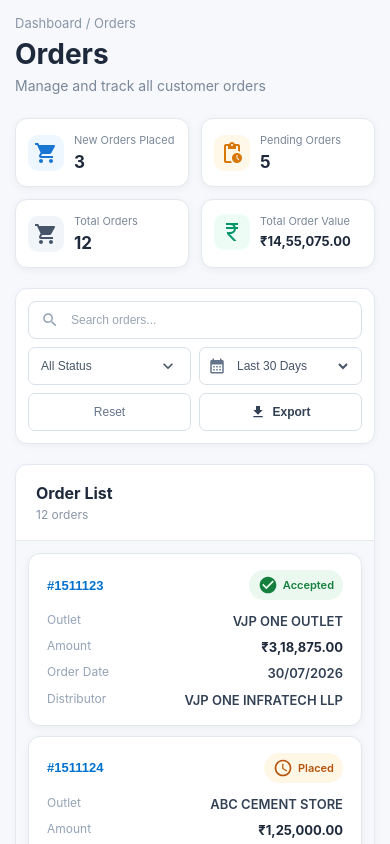
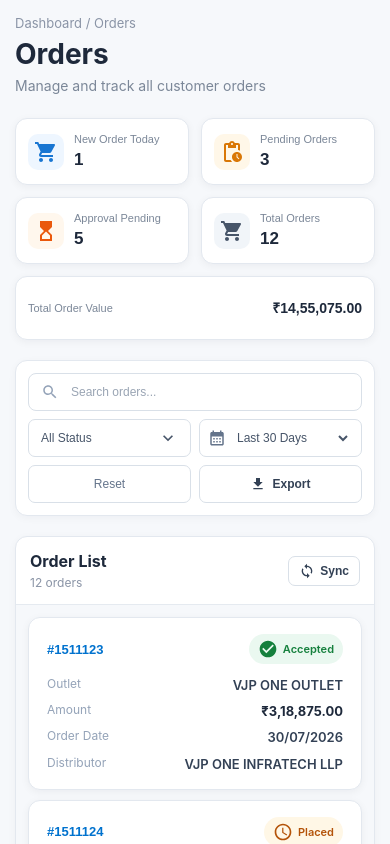
Before and after one commit to vervali-demo/jkc-dashboard, a React (Create React App) app: page /jkc-dashboard/orders in a window 390 px wide. Shown: the top 844 px of the page. Built offline with nearby package versions, Linux system fonts and the light colour scheme.

Commit message:
add sync button and new card

```diff
--- a/src/pages/OrderDashboard.jsx
+++ b/src/pages/OrderDashboard.jsx
@@ -9,6 +9,8 @@ import ChevronRightIcon from "@mui/icons-material/ChevronRight";
 import ShoppingCartIcon from "@mui/icons-material/ShoppingCart";
 import PendingActionsIcon from "@mui/icons-material/PendingActions";
 import CurrencyRupeeIcon from "@mui/icons-material/CurrencyRupee";
+import HourglassTopIcon from "@mui/icons-material/HourglassTop";
+import SyncIcon from "@mui/icons-material/Sync";
 import UnfoldMoreIcon from "@mui/icons-material/UnfoldMore";
 import ArrowUpwardIcon from "@mui/icons-material/ArrowUpward";
 import ArrowDownwardIcon from "@mui/icons-material/ArrowDownward";
@@ -115,6 +117,47 @@ const normalizeStatus = (status) => {
         .toLowerCase();
 };
 
+const isSameDay = (dateA, dateB) => {
+    if (!dateA || !dateB) {
+        return false;
+    }
+
+    return (
+        dateA.getFullYear() === dateB.getFullYear() &&
+        dateA.getMonth() === dateB.getMonth() &&
+        dateA.getDate() === dateB.getDate()
+    );
+};
+
+const matchesSummaryFilter = (order, summaryFilter, referenceDate) => {
+    if (!summaryFilter || summaryFilter === "total" || summaryFilter === "value") {
+        return true;
+    }
+
+    const status = normalizeStatus(getOrderStatus(order));
+    const orderDate = parseOrderDate(order.orderDate);
+
+    if (summaryFilter === "newToday") {
+        return (
+            isSameDay(orderDate, referenceDate) &&
+            (status === "placed" || status === "new" || status === "pending")
+        );
+    }
+
+    if (summaryFilter === "pending") {
+        return (
+            status === "accepted" ||
+            status === "partial fulfilled"
+        );
+    }
+
+    if (summaryFilter === "approvalPending") {
+        return status === "distributor edit" || status === "placed";
+    }
+
+    return true;
+};
+
 // --------------------------------------------------
 // CURRENCY
 // --------------------------------------------------
@@ -174,6 +217,10 @@ const OrderDashboard = () => {
     const [search, setSearch] = useState("");
 
     const [selectedStatuses, setSelectedStatuses] = useState([]);
+
+    const [summaryFilter, setSummaryFilter] = useState(null);
+
+    const [isSyncing, setIsSyncing] = useState(false);
 
     const [statusDropdownOpen, setStatusDropdownOpen] = useState(false);
 
@@ -309,6 +356,10 @@ const OrderDashboard = () => {
         return dateFilteredOrders.filter((order) => {
             const status = getOrderStatus(order);
 
+            if (!matchesSummaryFilter(order, summaryFilter, referenceDate)) {
+                return false;
+            }
+
             const matchesStatus =
                 selectedNormalized.length === 0 ||
                 selectedNormalized.includes(normalizeStatus(status));
@@ -341,7 +392,7 @@ const OrderDashboard = () => {
 
             return searchableText.includes(searchValue);
         });
-    }, [dateFilteredOrders, search, selectedStatuses]);
+    }, [dateFilteredOrders, search, selectedStatuses, summaryFilter, referenceDate]);
 
     // --------------------------------------------------
     // SORT
@@ -377,20 +428,26 @@ const OrderDashboard = () => {
     // --------------------------------------------------
 
     const summary = useMemo(() => {
-        const newOrders = dateFilteredOrders.filter((order) => {
+        const newTodayOrders = dateFilteredOrders.filter((order) => {
             const status = normalizeStatus(getOrderStatus(order));
+            const orderDate = parseOrderDate(order.orderDate);
 
-            return status === "placed" || status === "new" || status === "pending";
+            return (
+                isSameDay(orderDate, referenceDate) &&
+                (status === "placed" || status === "new" || status === "pending")
+            );
         });
 
         const pendingOrders = dateFilteredOrders.filter((order) => {
             const status = normalizeStatus(getOrderStatus(order));
 
-            return (
-                status === "accepted" ||
-                status === "distributor edit" ||
-                status === "partial fulfilled"
-            );
+            return status === "accepted" || status === "partial fulfilled";
+        });
+
+        const approvalPendingOrders = dateFilteredOrders.filter((order) => {
+            const status = normalizeStatus(getOrderStatus(order));
+
+            return status === "distributor edit" || status === "placed";
         });
 
         const totalValue = dateFilteredOrders.reduce(
@@ -399,12 +456,13 @@ const OrderDashboard = () => {
         );
 
         return {
-            newOrders: newOrders.length,
+            newToday: newTodayOrders.length,
             pendingOrders: pendingOrders.length,
+            approvalPending: approvalPendingOrders.length,
             totalOrders: dateFilteredOrders.length,
             totalValue,
         };
-    }, [dateFilteredOrders]);
+    }, [dateFilteredOrders, referenceDate]);
 
     // --------------------------------------------------
     // PAGINATION
@@ -412,7 +470,15 @@ const OrderDashboard = () => {
 
     useEffect(() => {
         setCurrentPage(1);
-    }, [search, selectedStatuses, fromDate, toDate, rowsPerPage, sortConfig]);
+    }, [
+        search,
+        selectedStatuses,
+        summaryFilter,
+        fromDate,
+        toDate,
+        rowsPerPage,
+        sortConfig,
+    ]);
 
     const totalPages = Math.max(
         1,
@@ -475,6 +541,8 @@ const OrderDashboard = () => {
     };
 
     const toggleStatusOption = (status) => {
+        setSummaryFilter(null);
+
         setSelectedStatuses((current) => {
             if (current.includes(status)) {
                 return current.filter((item) => item !== status);
@@ -482,6 +550,24 @@ const OrderDashboard = () => {
 
             return [...current, status];
         });
+    };
+
+    const handleSummaryCardClick = (filterKey) => {
+        setSelectedStatuses([]);
+        setStatusDropdownOpen(false);
+
+        setSummaryFilter((current) =>
+            current === filterKey ? null : filterKey,
+        );
+    };
+
+    const handleSync = () => {
+        // Static for now — will fetch latest API data later.
+        setIsSyncing(true);
+
+        window.setTimeout(() => {
+            setIsSyncing(false);
+        }, 800);
     };
 
     const statusDropdownLabel =
@@ -558,6 +644,7 @@ const OrderDashboard = () => {
 
         setSelectedStatuses([]);
         setStatusDropdownOpen(false);
+        setSummaryFilter(null);
 
         setDatePreset("30");
 
@@ -607,19 +694,31 @@ const OrderDashboard = () => {
       ========================================= */}
 
             <div className="summary-grid">
-                <div className="summary-card">
+                <button
+                    type="button"
+                    className={`summary-card ${
+                        summaryFilter === "newToday" ? "active" : ""
+                    }`}
+                    onClick={() => handleSummaryCardClick("newToday")}
+                >
                     <div className="summary-icon new-icon">
                         <ShoppingCartIcon />
                     </div>
 
                     <div>
-                        <span>New Orders Placed</span>
+                        <span>New Order Today</span>
 
-                        <strong>{summary.newOrders}</strong>
+                        <strong>{summary.newToday}</strong>
                     </div>
-                </div>
+                </button>
 
-                <div className="summary-card">
+                <button
+                    type="button"
+                    className={`summary-card ${
+                        summaryFilter === "pending" ? "active" : ""
+                    }`}
+                    onClick={() => handleSummaryCardClick("pending")}
+                >
                     <div className="summary-icon pending-icon">
                         <PendingActionsIcon />
                     </div>
@@ -629,9 +728,33 @@ const OrderDashboard = () => {
 
                         <strong>{summary.pendingOrders}</strong>
                     </div>
-                </div>
+                </button>
 
-                <div className="summary-card">
+                <button
+                    type="button"
+                    className={`summary-card ${
+                        summaryFilter === "approvalPending" ? "active" : ""
+                    }`}
+                    onClick={() => handleSummaryCardClick("approvalPending")}
+                >
+                    <div className="summary-icon approval-icon">
+                        <HourglassTopIcon />
+                    </div>
+
+                    <div>
+                        <span>Approval Pending</span>
+
+                        <strong>{summary.approvalPending}</strong>
+                    </div>
+                </button>
+
+                <button
+                    type="button"
+                    className={`summary-card ${
+                        summaryFilter === "total" ? "active" : ""
+                    }`}
+                    onClick={() => handleSummaryCardClick("total")}
+                >
                     <div className="summary-icon total-icon">
                         <ShoppingCartIcon />
                     </div>
@@ -641,9 +764,15 @@ const OrderDashboard = () => {
 
                         <strong>{summary.totalOrders}</strong>
                     </div>
-                </div>
+                </button>
 
-                <div className="summary-card">
+                <button
+                    type="button"
+                    className={`summary-card summary-card-value ${
+                        summaryFilter === "value" ? "active" : ""
+                    }`}
+                    onClick={() => handleSummaryCardClick("value")}
+                >
                     <div className="summary-icon amount-icon">
                         <CurrencyRupeeIcon />
                     </div>
@@ -655,7 +784,7 @@ const OrderDashboard = () => {
                             {formatCurrency(summary.totalValue)}
                         </strong>
                     </div>
-                </div>
+                </button>
             </div>
 
             {/* =========================================
@@ -818,6 +947,15 @@ const OrderDashboard = () => {
                             {sortedOrders.length !== 1 ? "s" : ""}
                         </span>
                     </div>
+
+                    <button
+                        className={`sync-btn ${isSyncing ? "syncing" : ""}`}
+                        onClick={handleSync}
+                        disabled={isSyncing}
+                    >
+                        <SyncIcon fontSize="small" />
+                        {isSyncing ? "Syncing..." : "Sync"}
+                    </button>
                 </div>
 
                 <div className="orders-table-wrapper desktop-orders-table">
--- a/src/styles/order.css
+++ b/src/styles/order.css
@@ -88,7 +88,7 @@
 .summary-grid {
   display: grid;
   grid-template-columns:
-    repeat(4, minmax(0, 1fr));
+    repeat(5, minmax(0, 1fr));
 
   gap: 16px;
 
@@ -110,6 +110,26 @@
   gap: 14px;
 
   box-shadow: 0 2px 8px rgba(15, 23, 42, 0.05);
+
+  width: 100%;
+
+  text-align: left;
+
+  cursor: pointer;
+
+  transition: border-color 0.2s ease, box-shadow 0.2s ease, transform 0.15s ease;
+}
+
+.summary-card:hover {
+  border-color: #c7d2e0;
+
+  box-shadow: 0 4px 12px rgba(15, 23, 42, 0.08);
+}
+
+.summary-card.active {
+  border-color: #2563eb;
+
+  box-shadow: 0 0 0 3px rgba(37, 99, 235, 0.12);
 }
 
 .summary-icon {
@@ -141,6 +161,11 @@
 .amount-icon {
   background: #edfdf5;
   color: #059669;
+}
+
+.approval-icon {
+  background: #fff7ed;
+  color: #ea580c;
 }
 
 .summary-card span {
@@ -451,6 +476,64 @@
   background: #f8fafc;
 }
 
+.sync-btn {
+  height: 32px;
+
+  display: inline-flex;
+
+  align-items: center;
+
+  justify-content: center;
+
+  gap: 5px;
+
+  border: 1px solid #d9e0e8;
+
+  background: #ffffff;
+
+  color: #334155;
+
+  border-radius: 7px;
+
+  padding: 0 12px;
+
+  font-size: 12px;
+
+  font-weight: 600;
+
+  cursor: pointer;
+
+  white-space: nowrap;
+
+  flex-shrink: 0;
+}
+
+.sync-btn:hover:not(:disabled) {
+  background: #f8fafc;
+
+  border-color: #c4ccd7;
+}
+
+.sync-btn:disabled {
+  opacity: 0.7;
+
+  cursor: not-allowed;
+}
+
+.sync-btn.syncing svg {
+  animation: sync-spin 0.8s linear infinite;
+}
+
+@keyframes sync-spin {
+  from {
+    transform: rotate(0deg);
+  }
+
+  to {
+    transform: rotate(360deg);
+  }
+}
+
 
 /* =====================================================
    CUSTOM DATE
@@ -528,6 +611,14 @@
 }
 
 .table-top {
+  display: flex;
+
+  align-items: center;
+
+  justify-content: space-between;
+
+  gap: 12px;
+
   padding: 18px 20px;
 
   border-bottom: 1px solid #e5eaf0;
@@ -1363,6 +1454,50 @@
       repeat(2, minmax(0, 1fr));
   }
 
+  .summary-card-value {
+    grid-column: 1 / -1;
+
+    align-items: center;
+
+    min-height: 64px;
+
+    padding-top: 16px;
+
+    padding-bottom: 16px;
+  }
+
+  .summary-card-value .summary-icon {
+    display: none;
+  }
+
+  .summary-card-value > div {
+    display: flex;
+
+    flex-direction: row;
+
+    align-items: center;
+
+    justify-content: space-between;
+
+    width: 100%;
+
+    gap: 12px;
+
+    min-width: 0;
+  }
+
+  .summary-card-value span {
+    margin-bottom: 0;
+  }
+
+  .summary-card-value .summary-amount-value {
+    text-align: right;
+
+    font-size: 15px !important;
+
+    white-space: nowrap;
+  }
+
 }
 
 @media (max-width: 700px) {
@@ -1385,6 +1520,60 @@
     gap: 12px;
   }
 
+  .summary-card-value {
+    grid-column: 1 / -1;
+
+    align-items: center;
+
+    min-height: 64px;
+
+    padding-top: 16px;
+
+    padding-bottom: 16px;
+  }
+
+  .summary-card-value .summary-icon {
+    display: none;
+  }
+
+  .summary-card-value > div {
+    display: flex;
+
+    flex-direction: row;
+
+    align-items: center;
+
+    justify-content: space-between;
+
+    width: 100%;
+
+    gap: 12px;
+
+    min-width: 0;
+  }
+
+  .summary-card-value span {
+    margin-bottom: 0;
+
+    flex: 0 1 auto;
+
+    white-space: nowrap;
+  }
+
+  .summary-card-value .summary-amount-value {
+    flex: 0 1 auto;
+
+    margin: 0;
+
+    text-align: right;
+
+    font-size: 14px !important;
+
+    line-height: 1.2;
+
+    white-space: nowrap;
+  }
+
   .summary-card {
     padding: 14px 12px;
 
@@ -1405,20 +1594,6 @@
 
   .summary-card strong {
     font-size: 17px;
-  }
-
-  .summary-amount-value {
-    font-size: 13px !important;
-
-    line-height: 1.3;
-  }
-
-  .summary-card:has(.summary-amount-value) {
-    align-items: flex-start;
-  }
-
-  .summary-card:has(.summary-amount-value) > div {
-    min-width: 0;
   }
 
   .filter-card {
@@ -1483,6 +1658,18 @@
     padding-right: 10px;
   }
 
+  .table-top {
+    padding: 14px 14px;
+  }
+
+  .table-top .sync-btn {
+    height: 30px;
+
+    padding: 0 10px;
+
+    font-size: 12px;
+  }
+
   .status-multiselect {
     height: auto;
 
@@ -1523,7 +1710,8 @@
     gap: 6px;
   }
 
-  .export-btn svg {
+  .export-btn svg,
+  .table-top .sync-btn svg {
     font-size: 16px;
   }
 
```
